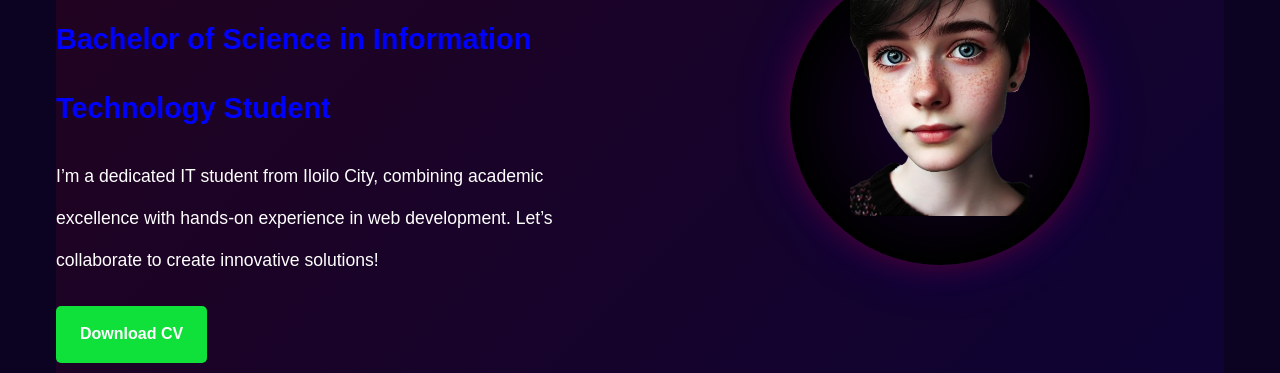
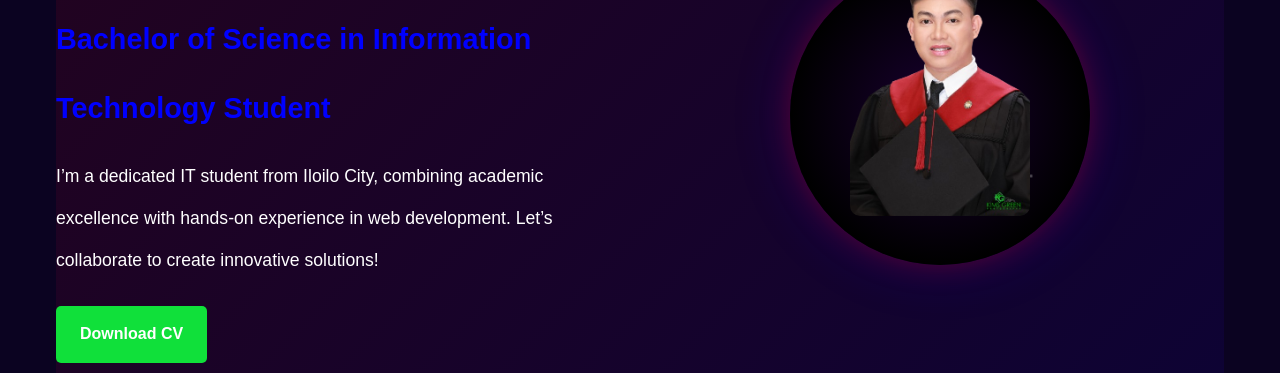
Before and after one commit to rdeath777/my-portfolio, a plain HTML site: page index.html in a window 1280 px wide. Shown: the part 338-711 px from the top of the page. Drawn offline with Linux system fonts and the light colour scheme.

Commit message:
Update index.html

```diff
--- a/index.html
+++ b/index.html
@@ -44,7 +44,7 @@
                         <span class="star"></span>
                         <span class="star"></span>
                     </div>
-                    <img src="pic2.png" alt="Isaac Areil D. Sermona" class="profile-img">
+                    <img src="mypicture.png" alt="Isaac Areil D. Sermona" class="profile-img">
                 </div>
             </div>
             <div class="stats-section">
```
